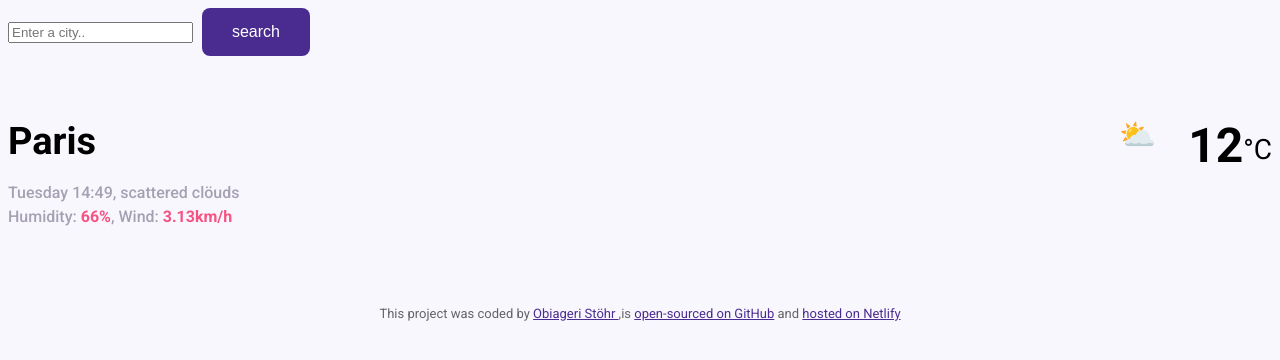
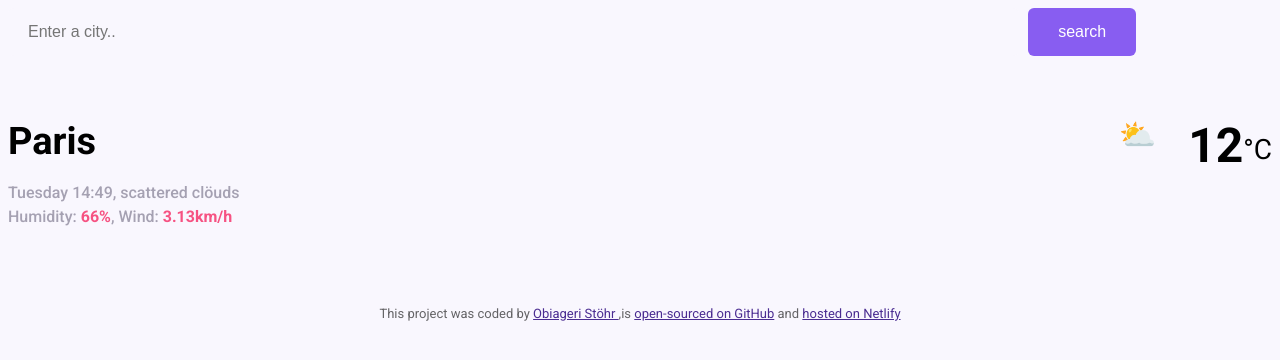
Before and after one commit to Eucharia2124/Wetter, a plain HTML site: page index.html in a window 1280 px wide. Drawn offline with Linux system fonts and the light colour scheme.

Commit message:
add basic search behavior

```diff
--- a/index.html
+++ b/index.html
@@ -13,14 +13,20 @@
     <div class="weather-app">
    <header>
     <form class="search-form" id="search-form">
-        <input type="search" placeholder="Enter a city.." required class="search-form-input" />
+        <input
+        type="search"
+        placeholder="Enter a city.."
+        required
+        id="search-form-input"
+        class="search-form-input"
+        />
         <input type="submit" value="search" class="search-form-button"/>
     </form>
    </header>
    <main>
     <div class="weather-app-data">
     <div>
-    <h1 class="weather-app-city">Paris</h1>
+    <h1 class="weather-app-city" id="city">Paris</h1>
     <p class="weather-app-details">
         Tuesday 14:49, scattered clöuds
         <br />
--- a/src/index.js
+++ b/src/index.js
@@ -1,2 +1,9 @@
+function handleSearchSubmit(event) {
+    event.preventDefault();
+    let searchInput = document.querySelector("#search-form-input");
+   let cityElement = document.querySelector("#city");
+   cityElement.innerHTML = searchInput.value;
+}
+
 let searchFormElement = document.querySelector("#search-form");
-console.log(searchFormElement);
+searchFormElement.addEventListener("submit", handleSearchSubmit);
--- a/src/style.css
+++ b/src/style.css
@@ -19,20 +19,20 @@ header {
     border-bottom: 1px solid #f9f7fe;
     padding: 0 0 30px 0;
 }
-.search-form-inut {
+.search-form-input {
     background-color: #f9f7fe;
     border: none;
-    border-radius: 8px;
+    border-radius: 6px;
     width: 80%;
     font-size: 16px;
     padding: 15px 20px;
 }
 .search-form-button {
-    background-color: #4a2c91;
+    background-color: #885df1;
     color: white;
     border: none;
     margin-left: 5px;
-    border-radius: 8px;
+    border-radius: 6px;
     padding: 15px 30px;
     font-size: 16px;
     cursor: pointer;
```
